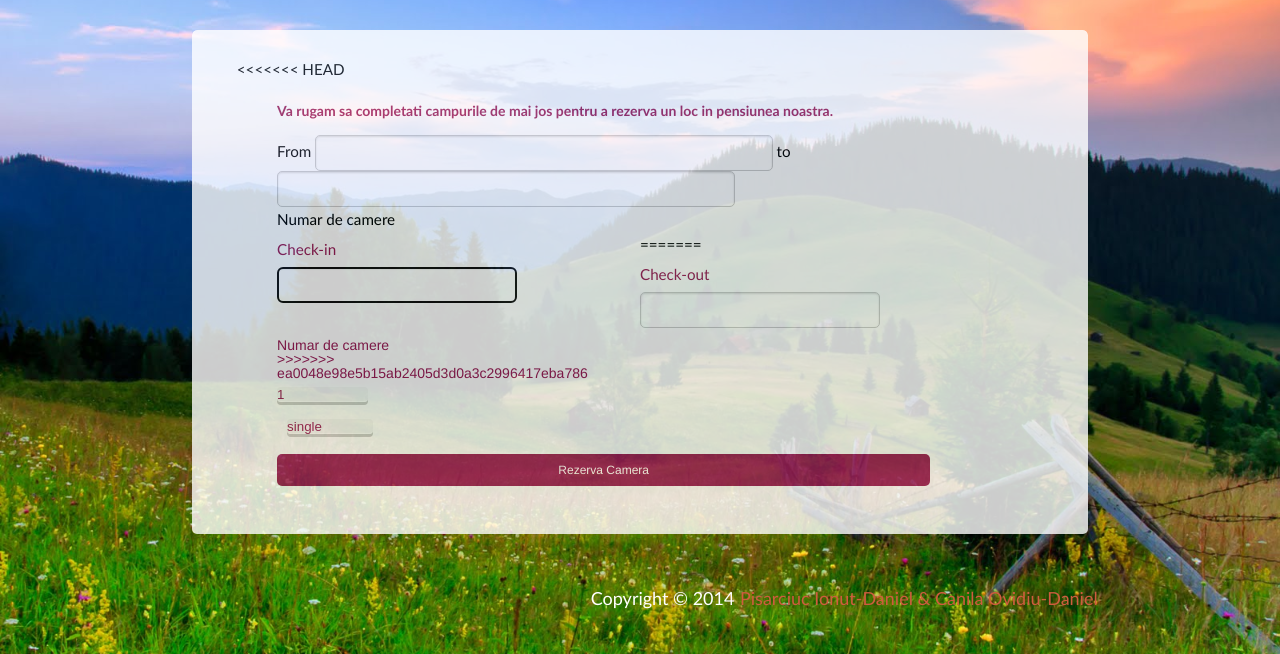
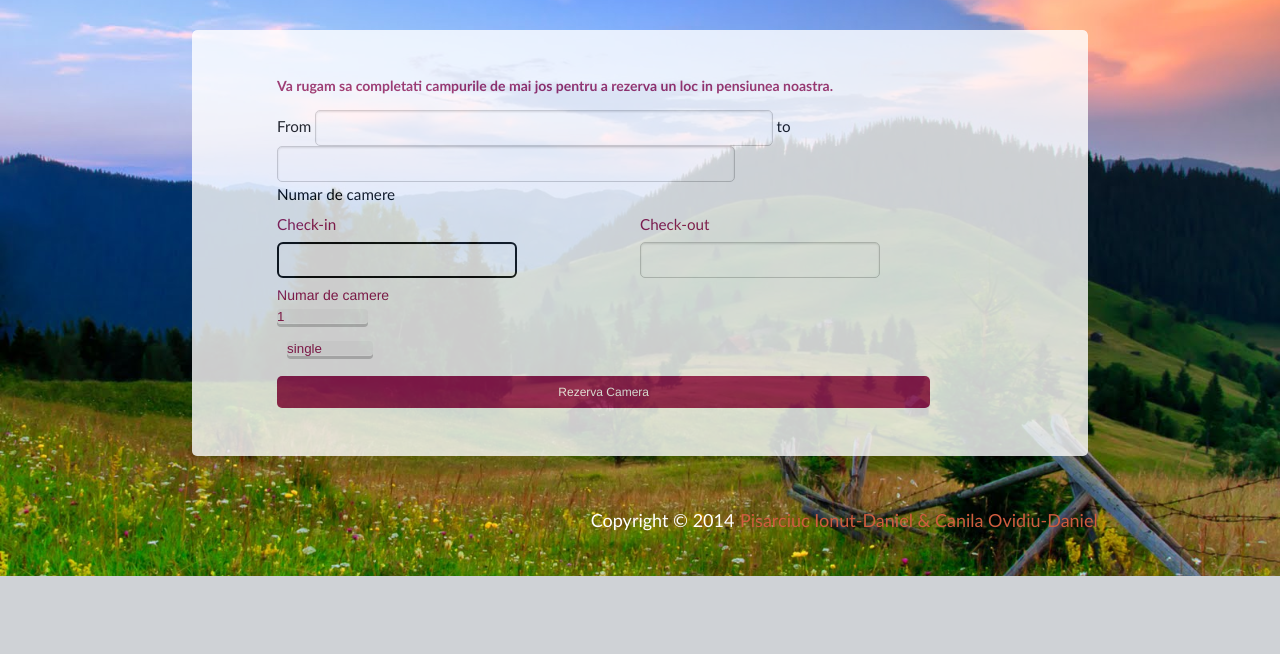
Before and after one commit to danielcanila/UbisInternship2016, a PHP site: page /rezervari.php in a window 1280 px wide; the page is wider, and only the part inside the window is pictured. Shown: the part 230-884 px from the top of that part. After the commit the page ends 806 px from the top of that part, so only its background shows below. Run offline with PHP 8.4, Linux system fonts and the light colour scheme.

Commit message:
conflict fixed

```diff
--- a/tw2014/rezervari.php
+++ b/tw2014/rezervari.php
@@ -35,7 +35,7 @@ include 'core/init.php';
 				<article class="articleContent">
 				<content>
 
-<<<<<<< HEAD
+
 			   <form id="contact-form" action="clientRegistration.php" method="post" >
 						<h2>Va rugam sa completati campurile de mai jos pentru a rezerva un loc in pensiunea noastra.</h2>
 
@@ -44,7 +44,7 @@ include 'core/init.php';
 						<label for="to">to</label>
 						<input type="text" id="to" name="to"/>
 						<div> Numar de camere </div>
-=======
+
 			<content>
 			   <form id="contact-form" action="contact.php" method="post">
 
@@ -62,7 +62,6 @@ include 'core/init.php';
 						</div>
 						<div class="nrCamere">
 						<div> Numar de camere</div>
->>>>>>> ea0048e98e5b15ab2405d3d0a3c2996417eba786
 						<select id="numberOfRooms" name="numberOfRooms">
 						  <option value="1">1</option>
 						  <option value="2">2</option>
```
